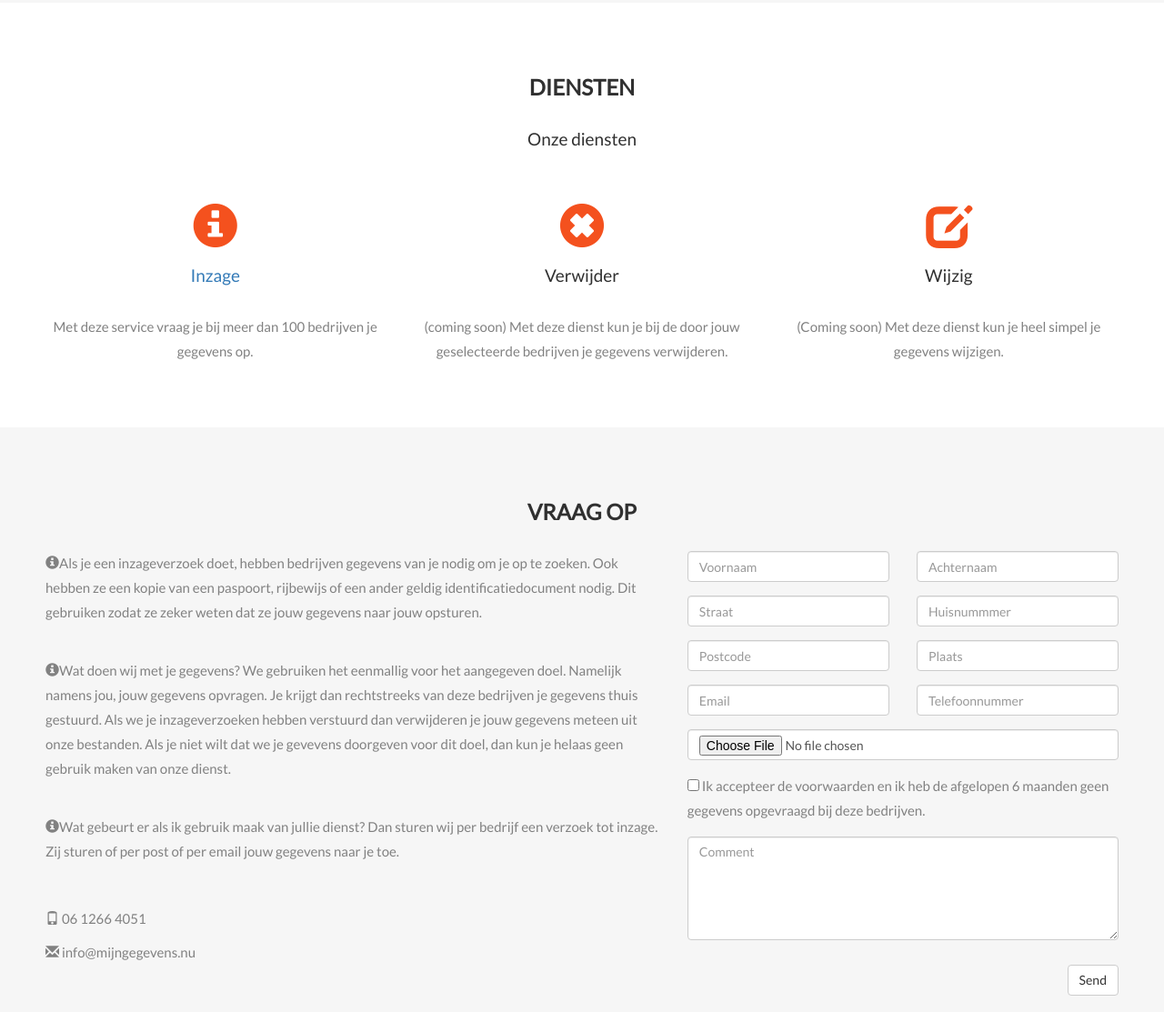
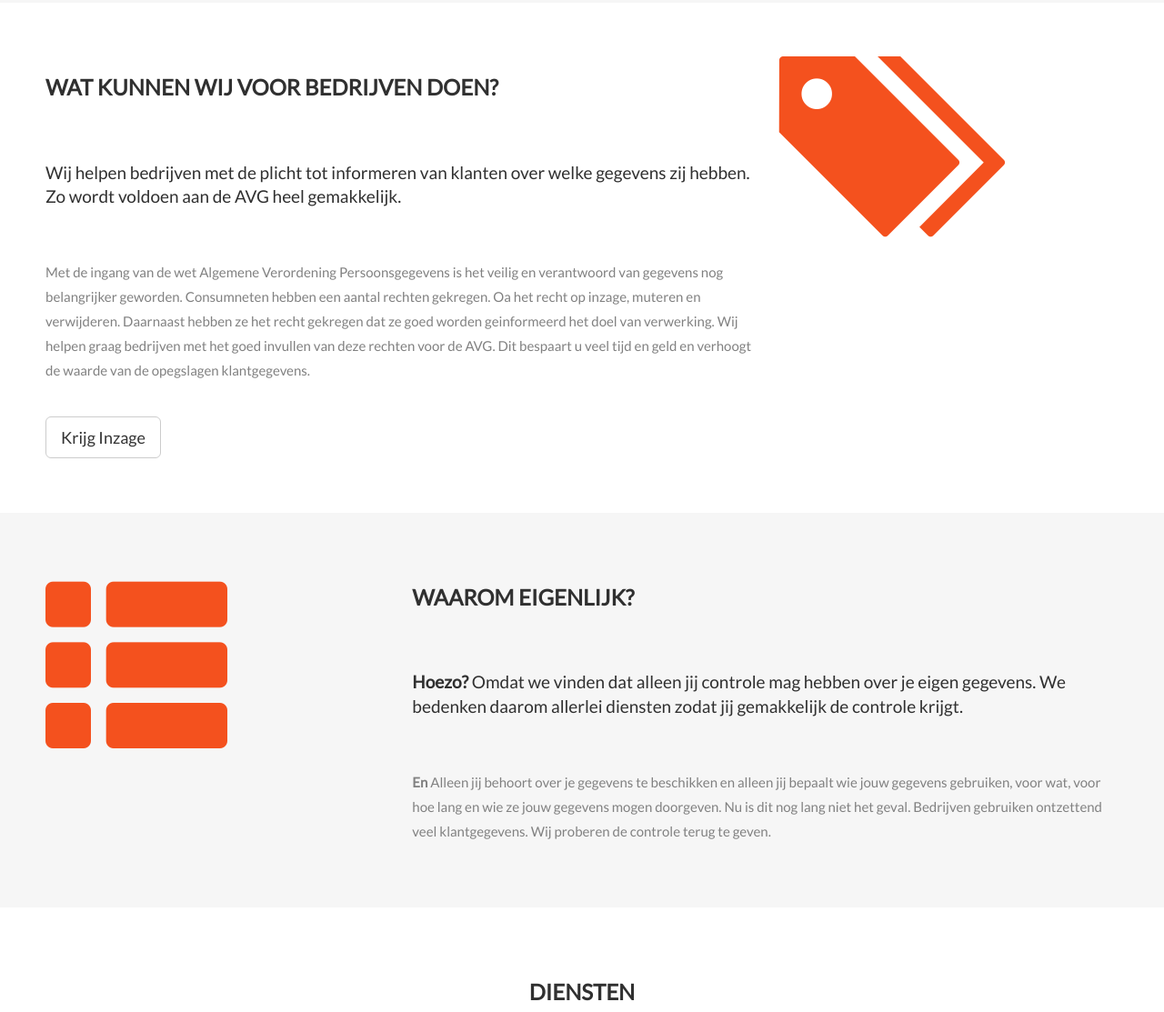
Before and after one commit to Doppie2011/mijngegevens, a plain HTML site: page index.html in a window 1280 px wide. Shown: the part 1319-2432 px from the top of the page at 91% size. Drawn offline with nearby package versions, Linux system fonts and the light colour scheme.

Commit message:
Bedrijvensectie
Bedrijvensectie toegevoegd.

```diff
--- a/index.html
+++ b/index.html
@@ -222,6 +222,7 @@
       <ul class="nav navbar-nav navbar-right">
         <li><a href="#Overons">Over ons</a></li>
         <li><a href="#Diensten">Diensten</a></li>
+        <li><a href="#Bedrijven">Bedrijven</a></li>
         <li><a href="#Inzage">Vraag aan</a></li>
       </ul>
     </div>
@@ -264,6 +265,40 @@
   </div>
 </div>
 
+<!-- Container (voor bedrijven) -->
+
+<div id="Bedrijven" class="container-fluid">
+  <div class="row">
+    <div class="col-sm-8">
+      <h2>Wat kunnen wij voor Bedrijven doen?</h2><br>
+      <h4>Wij helpen bedrijven met de plicht tot informeren van klanten over welke gegevens zij hebben. Zo wordt voldoen aan de AVG heel gemakkelijk. </h4><br>
+      <p>Met de ingang van de wet Algemene Verordening Persoonsgegevens is het veilig en verantwoord van gegevens nog belangrijker geworden. Consumneten hebben een aantal rechten gekregen. Oa het recht op inzage, muteren en verwijderen. Daarnaast hebben ze het recht gekregen dat ze goed worden geinformeerd het doel van verwerking. Wij helpen graag bedrijven met het goed invullen van deze rechten voor de AVG. Dit bespaart u veel tijd en geld en verhoogt de waarde van de opegslagen klantgegevens.</p>
+      <br><a href="#Inzage" class="btn btn-default btn-lg" role="button">Krijg Inzage</a>
+
+
+    </div>
+    <div class="col-sm-4">
+      <span class="glyphicon glyphicon-tags logo"></span>
+    </div>
+  </div>
+</div>
+
+<div class="container-fluid bg-grey">
+  <div class="row">
+    <div class="col-sm-4">
+      <span class="glyphicon glyphicon-th-list logo slideanim"></span>
+    </div>
+    <div class="col-sm-8">
+      <h2>Waarom eigenlijk?</h2><br>
+      <h4><strong>Hoezo?</strong> Omdat we vinden dat alleen jij controle mag hebben over je eigen gegevens. We bedenken daarom allerlei diensten zodat jij gemakkelijk de controle krijgt.</h4><br>
+      <p><strong>En</strong> Alleen jij behoort over je gegevens te beschikken en alleen jij bepaalt wie jouw gegevens gebruiken, voor wat, voor hoe lang en wie ze jouw gegevens mogen doorgeven. Nu is dit nog lang niet het geval. Bedrijven gebruiken ontzettend veel klantgegevens. Wij proberen de controle terug te geven.</p>
+    </div>
+  </div>
+</div>
+
+
+
+
 <!-- Container (Services Section) -->
 <div id="Diensten" class="container-fluid text-center">
   <h2>Diensten</h2>
@@ -278,7 +313,7 @@
     <div class="col-sm-4">
       <span class="glyphicon glyphicon-remove-sign logo-small"></span>
       <h4>Verwijder</h4>
-      <p>(coming soon) Met deze dienst kun je bij de door jouw geselecteerde bedrijven je gegevens verwijderen.</p>
+      <p>(Coming soon) Met deze dienst kun je bij de door jouw geselecteerde bedrijven je gegevens verwijderen.</p>
     </div>
     <div class="col-sm-4">
       <span class="glyphicon glyphicon-edit logo-small"></span>
@@ -290,7 +325,10 @@
 </div>
 
 
-<!-- Container (Contact Section) -->
+
+
+
+<!-- Container (Mijn gegevens opvragen) -->
 <div id="Inzage" class="container-fluid bg-grey">
   <h2 class="text-center">Vraag op</h2>
   <div class="row">
```
